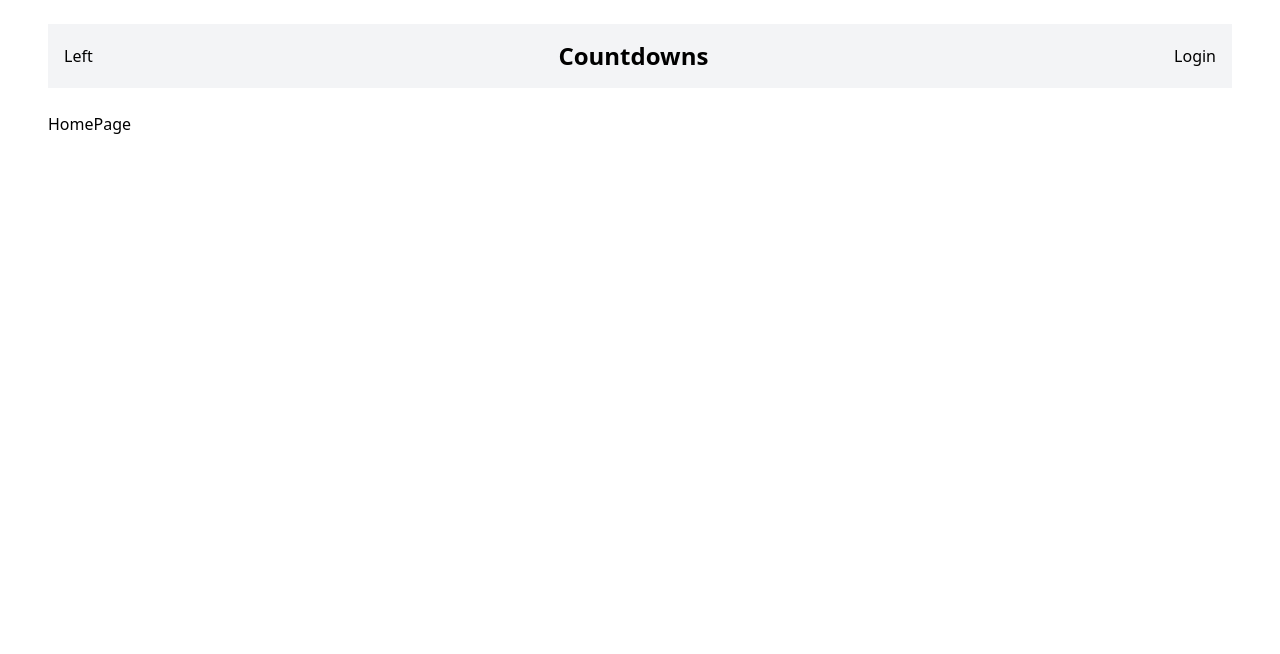
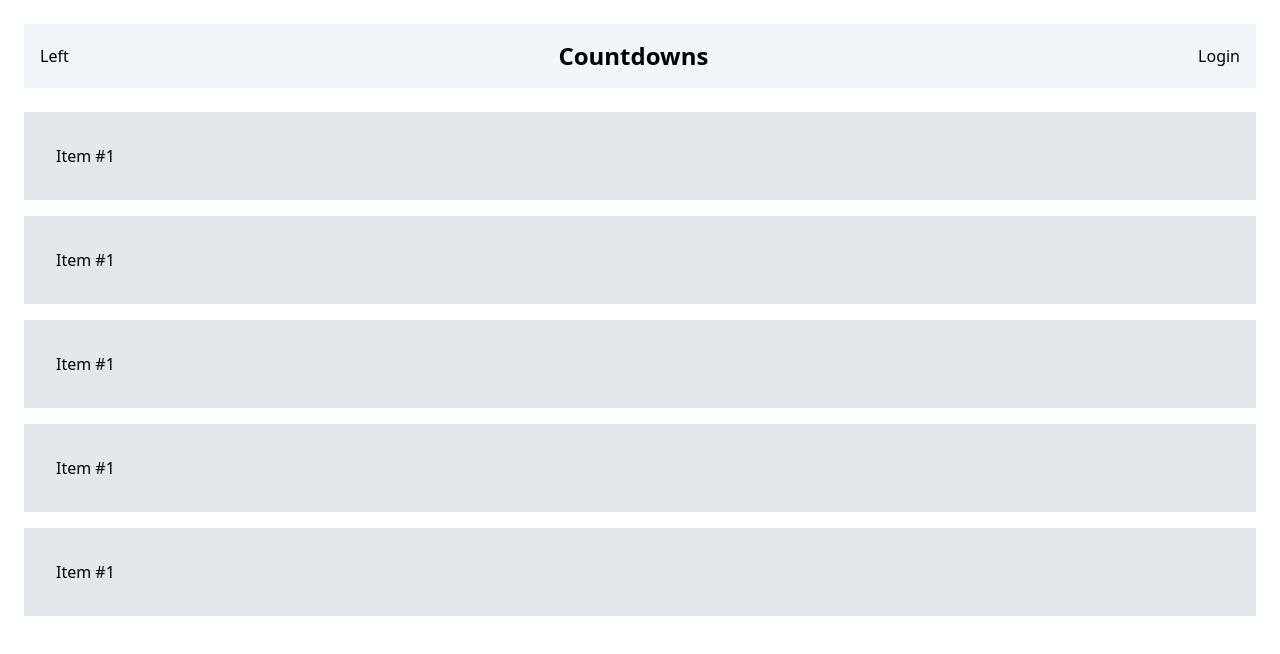
Before and after one commit to Alejandro1709/countdown-dev, a React (Create React App) app in the folder client/: page / in a window 1280 px wide. Shown: the top 654 px of the page. Built offline with nearby package versions, Linux system fonts and the light colour scheme.

Commit message:
Add: client - list and item components

```diff
--- a/client/src/App.tsx
+++ b/client/src/App.tsx
@@ -9,11 +9,11 @@ function App() {
     <Fragment>
       <Container>
         <Header />
-        <div className=''>
+        <main>
           <Routes>
             <Route path='/' element={<HomePage />} />
           </Routes>
-        </div>
+        </main>
       </Container>
     </Fragment>
   )
--- a/client/src/components/Container.tsx
+++ b/client/src/components/Container.tsx
@@ -6,7 +6,7 @@ type ContainerProps = {
 
 export default function Container({ children }: ContainerProps) {
   return (
-    <div className='mx-12'>
+    <div className='mx-6'>
       {children}
     </div>
   )
--- /dev/null
+++ b/client/src/components/Item.tsx
@@ -0,0 +1,9 @@
+import React from 'react'
+
+function Item() {
+  return (
+    <div className='p-8 bg-gray-200'>Item #1</div>
+  )
+}
+
+export default Item
--- /dev/null
+++ b/client/src/components/List.tsx
@@ -0,0 +1,17 @@
+import React from 'react'
+import Item from './Item'
+
+
+function List() {
+  return (
+    <div className='flex flex-col gap-4'>
+      <Item />
+      <Item />
+      <Item />
+      <Item />
+      <Item />
+    </div>
+  )
+}
+
+export default List
--- a/client/src/pages/HomePage.tsx
+++ b/client/src/pages/HomePage.tsx
@@ -1,8 +1,11 @@
 import React from 'react'
+import List from '../components/List'
 
 function HomePage() {
   return (
-    <div>HomePage</div>
+    <section>
+      <List />
+    </section>
   )
 }
 
```
